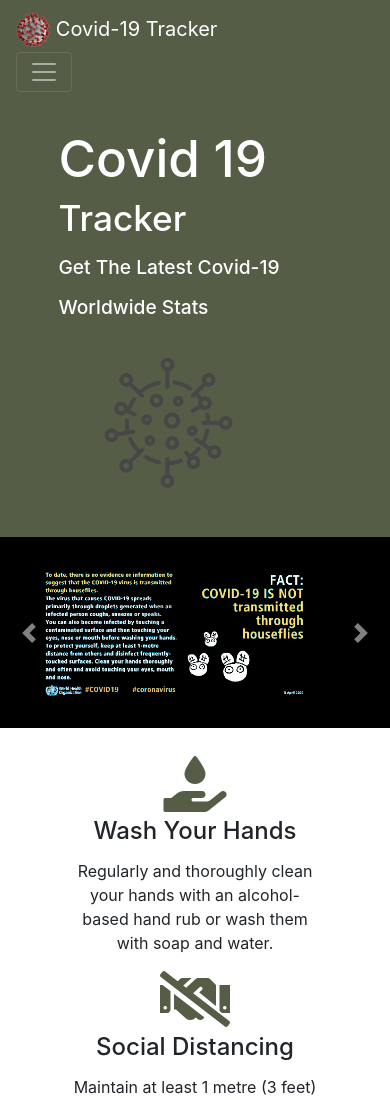
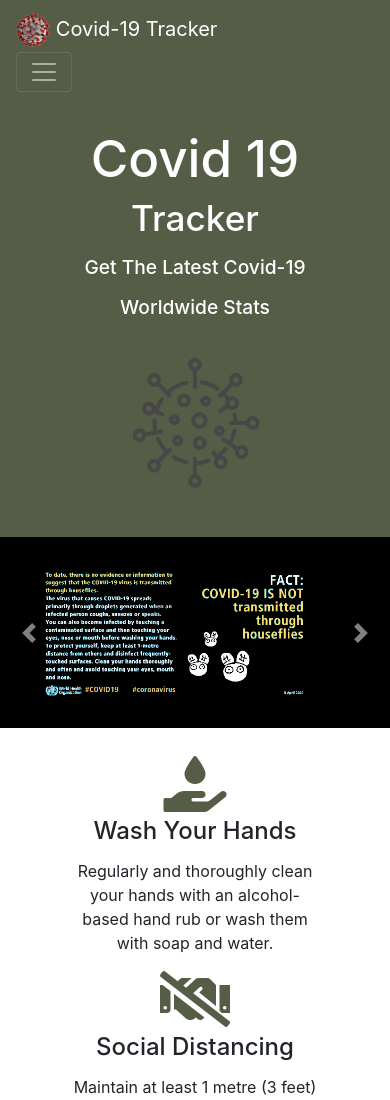
Before and after one commit to zees98/covid19Tracker, a plain HTML site: page index.html in a window 390 px wide. Shown: the top 1100 px of the page. Drawn offline with nearby package versions, Linux system fonts and the light colour scheme.

Commit message:
Responsiveness fixed

```diff
--- a/css/styles.css
+++ b/css/styles.css
@@ -43,8 +43,11 @@
     background-color: #565d47;
     color: white;
 }
+.title-img {
+    text-align: center;
+}
+#title .col-lg-6 {
 
-#title .col-lg-6 {
     margin: auto 0;
 }
 
@@ -73,7 +76,11 @@
 #title img {
     padding: 7% 15%;
 }
-
+@media screen and (max-width: 900px) {
+    #title .col-lg-6{
+        text-align: center;
+    }
+}
 /* Precaution */
 
 #precaution {
--- a/index.html
+++ b/index.html
@@ -48,7 +48,7 @@
                     <h2>Tracker</h2>
                     <h3>Get The Latest Covid-19 Worldwide Stats</h3>
                 </div>
-                <div class="col-lg-6">
+                <div class="col-lg-6 title-img">
                     <img src="images/wuhan-coronavirus-virus-outbreak-02-512.png" alt="">
                 </div>
             </div>
```
